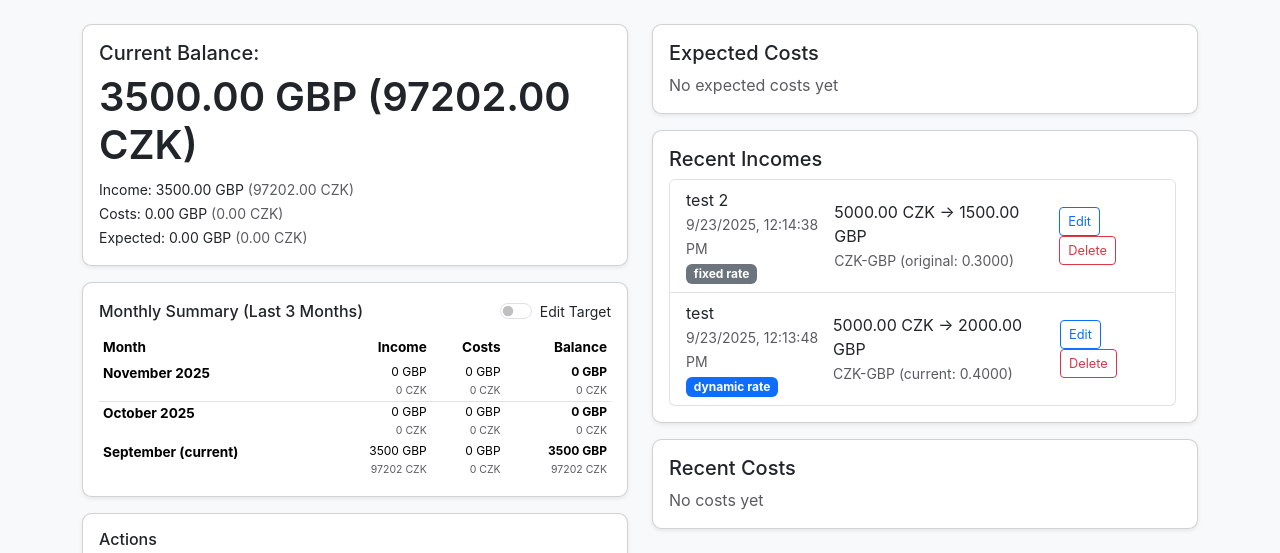
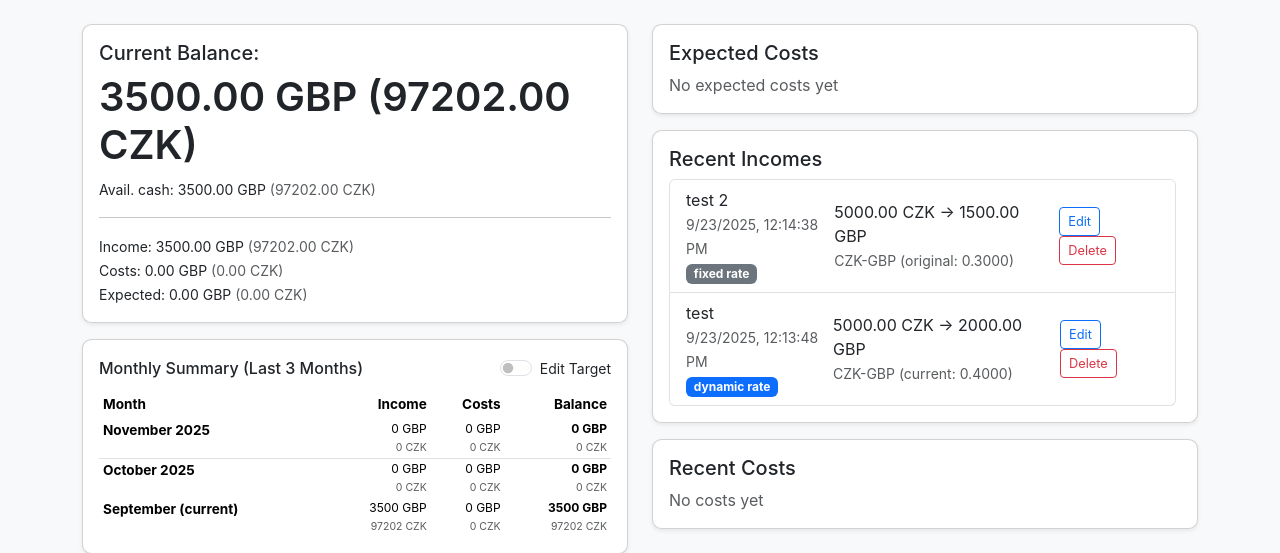
Before and after one commit to MikolasFromm/RevolutManager, a Flask app: page / in a window 1280 px wide. Shown: the part 50-603 px from the top of the page. Run offline with Flask 3, Linux system fonts and the light colour scheme; data comes from the database, SQL or seed files in the repository; data that the repository does not hold is empty.

Commit message:
Added available cash

```diff
--- a/templates/index.html
+++ b/templates/index.html
@@ -255,7 +255,14 @@ async function loadBalance(){
   const res = await fetch('/balance');
   const data = await res.json();
   document.getElementById('balance').textContent = `${data.balance.toFixed(2)} GBP (${data.balance_czk.toFixed(2)} CZK)`;
+
+  // Calculate available cash (income - costs)
+  const availCash = data.total_income - data.total_costs;
+  const availCashCzk = data.total_income_czk - data.total_costs_czk;
+
   document.getElementById('totals').innerHTML = `
+    <small>Avail. cash: ${availCash.toFixed(2)} GBP <span class="text-muted">(${availCashCzk.toFixed(2)} CZK)</span></small><br>
+    <hr>
     <small>Income: ${data.total_income.toFixed(2)} GBP <span class="text-muted">(${data.total_income_czk.toFixed(2)} CZK)</span></small><br>
     <small>Costs: ${data.total_costs.toFixed(2)} GBP <span class="text-muted">(${data.total_costs_czk.toFixed(2)} CZK)</span></small><br>
     <small>Expected: ${data.total_expected_remaining.toFixed(2)} GBP <span class="text-muted">(${data.total_expected_remaining_czk.toFixed(2)} CZK)</span></small>
```
